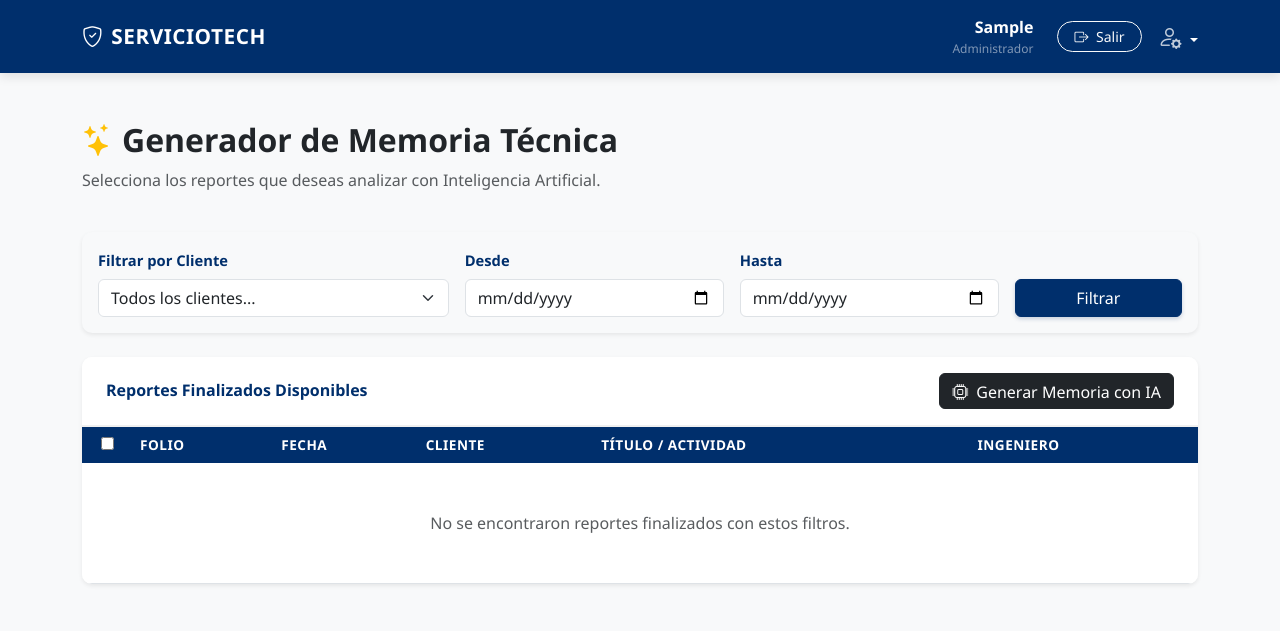
After one commit to charlyycastro/ServicioTech, a Django app: page /memoria/seleccion/ in a window 1280 px wide. The commit adds this page. Shown: the top 631 px of the page. Run offline with Django 5.2, Linux system fonts and the light colour scheme; the visitor is signed in with stand-in values (Sample User, id 1); data that the repository does not hold is empty.

Commit message:
WIP: Módulo de Memoria Técnica con IA Gemini y corrección de descargas Word

```diff
--- a/orders/urls.py
+++ b/orders/urls.py
@@ -22,4 +22,8 @@ urlpatterns = [
     path('usuarios/editar/<int:pk>/', views.edit_user_view, name='edit_user'),
     path('usuarios/eliminar/<int:pk>/', views.delete_user_view, name='delete_user'),
     path('editar/<int:pk>/', views.order_update, name='update'),
+    path('order/<int:pk>/word/', views.download_word, name='download_word'),
+    path('memoria/seleccion/', views.memory_selection_view, name='memory_select'),
+    path('memoria/previsualizar/', views.memory_preview_view, name='memory_preview'),
+    path('memoria/descargar/', views.memory_download_view, name='memory_download'),
 ]
--- a/orders/views.py
+++ b/orders/views.py
@@ -1,3 +1,20 @@
+import os
+import uuid
+import base64
+import unicodedata
+
+# --- TERCEROS ---
+import weasyprint
+import google.generativeai as genai
+from docx.shared import Inches
+from docx import Document
+from docx.shared import Inches, Pt, RGBColor
+from docx.enum.text import WD_ALIGN_PARAGRAPH
+from docx.enum.table import WD_ALIGN_VERTICAL, WD_TABLE_ALIGNMENT
+from docx.oxml import OxmlElement
+from docx.oxml.ns import qn
+
+# --- DJANGO ---
 from django.shortcuts import render, redirect, get_object_or_404
 from django.contrib.auth.decorators import login_required, user_passes_test
 from django.views.decorators.http import require_POST
@@ -15,12 +32,11 @@ from django.contrib.auth.hashers import make_password
 from django.core.mail import EmailMessage
 from django.core.files.base import ContentFile
 from django.utils.dateparse import parse_date
+from django.utils import timezone  # <--- FALTABA ESTA PARA LA FECHA
 from django.db import IntegrityError
-import base64
-import uuid
 
-# --- IMPORTACIONES DE TUS MODELOS Y FORMS ---
-from .models import ServiceOrder, EngineerProfile
+# --- MODELOS Y FORMULARIOS ---
+from .models import ServiceOrder, EngineerProfile, ServiceEvidence
 from .forms import (
     ServiceOrderForm, EquipmentFormSet, ServiceMaterialFormSet,
     ShelterEquipmentFormSet, ServiceEvidenceFormSet,
@@ -557,3 +573,342 @@ def logout_view(request):
     logout(request)
     messages.info(request, "Has cerrado sesión.")
     return redirect("account_login")
+
+# ================================================================
+# MÓDULO INTELIGENCIA ARTIFICIAL: MEMORIA TÉCNICA
+# ================================================================
+
+@login_required
+@user_passes_test(es_ingeniero_o_admin)
+def memory_selection_view(request):
+    """
+    Vista para seleccionar múltiples reportes y generar la memoria.
+    Funciona igual que order_list pero con checkboxes.
+    """
+    orders = ServiceOrder.objects.filter(estatus='finalizado').order_by('-fecha_servicio')
+
+    # --- FILTROS (Misma lógica que tu lista) ---
+    cliente = request.GET.get('cliente', '').strip()
+    if cliente:
+        orders = orders.filter(cliente_nombre__icontains=cliente)
+
+    fecha_ini = request.GET.get('fecha_inicio')
+    fecha_fin = request.GET.get('fecha_fin')
+    if fecha_ini: orders = orders.filter(fecha_servicio__gte=fecha_ini)
+    if fecha_fin: orders = orders.filter(fecha_servicio__lte=fecha_fin)
+
+    # Obtenemos lista única de clientes para el dropdown
+    clientes_list = ServiceOrder.objects.values_list('cliente_nombre', flat=True).distinct().order_by('cliente_nombre')
+
+    return render(request, 'orders/memory_selection.html', {
+        'orders': orders,
+        'clientes_list': clientes_list
+    })
+
+@login_required
+@user_passes_test(es_ingeniero_o_admin)
+@require_POST
+def memory_preview_view(request):
+    selected_ids = request.POST.getlist('selected_orders')
+    if not selected_ids:
+        messages.error(request, "Selecciona al menos una orden.")
+        return redirect('orders:memory_select')
+
+    # Recuperar datos
+    ordenes = ServiceOrder.objects.filter(id__in=selected_ids).order_by('fecha_servicio')
+    cliente_principal = ordenes.first().cliente_nombre
+
+    # Construir Contexto
+    contexto = ""
+    for orden in ordenes:
+        act = (orden.actividades or "").replace('\n', ' ')
+        hallazgos = (orden.comentarios or "").replace('\n', ' ')
+        contexto += f"""
+        [FOLIO {orden.folio}]
+        - Tipo: {', '.join(orden.tipos_servicio)}
+        - Actividades: {act}
+        - Hallazgos: {hallazgos}
+        --------------------------------------------------
+        """
+
+    prompt = f"""
+    Actúa como Gerente Técnico. Redacta una MEMORIA TÉCNICA para "{cliente_principal}".
+
+    DATOS:
+    {contexto}
+
+    INSTRUCCIONES:
+    - Texto plano para Word.
+    - Sin Markdown (**).
+    - Secciones: RESUMEN, DETALLES, HALLAZGOS, RECOMENDACIONES.
+    """
+
+    # Conexión Gemini (Usando el modelo 'latest' que nos funcionó)
+    api_key = os.getenv("GEMINI_API_KEY")
+    texto_ia = "Error: No hay API Key."
+
+    if api_key:
+        try:
+            genai.configure(api_key=api_key)
+            model = genai.GenerativeModel('gemini-flash-latest') # O el que te funcionó
+            response = model.generate_content(prompt)
+            texto_ia = response.text.replace('**', '').replace('##', '')
+        except Exception as e:
+            texto_ia = f"Error generando texto con IA: {e}.\n\nPuedes escribir el reporte manualmente aquí."
+
+    # Renderizamos la vista previa (NO descargamos aún)
+    return render(request, 'orders/memory_preview.html', {
+        'texto_generado': texto_ia,
+        'selected_ids': selected_ids, # Pasamos los IDs ocultos para usarlos al descargar
+        'cliente': cliente_principal
+    })
+
+# ------------------------------------------------------------------
+# VISTA 2: DESCARGA FINAL (Word Profesional + Fotos)
+# ------------------------------------------------------------------
+@login_required
+@user_passes_test(es_ingeniero_o_admin)
+@require_POST
+def memory_download_view(request):
+    # Recibimos el texto FINAL (posiblemente editado por el usuario)
+    texto_final = request.POST.get('texto_final')
+    # Recibimos los IDs de nuevo para buscar las fotos
+    selected_ids_str = request.POST.get('selected_ids', '')
+
+    # Convertir string de lista "[1, 2]" a lista real python
+    import ast
+    try:
+        selected_ids = ast.literal_eval(selected_ids_str)
+        ordenes = ServiceOrder.objects.filter(id__in=selected_ids).order_by('fecha_servicio')
+    except:
+        ordenes = []
+
+    # Crear Documento
+    document = Document()
+    style = document.styles['Normal']
+    font = style.font
+    font.name = 'Calibri'
+    font.size = Pt(11)
+
+    # 1. Encabezado Profesional
+    header = document.sections[0].header
+    paragraph = header.paragraphs[0]
+    paragraph.text = f"MEMORIA TÉCNICA - {timezone.now().year}"
+    paragraph.alignment = WD_ALIGN_PARAGRAPH.RIGHT
+
+    # 2. Título Principal
+    titulo = document.add_heading('MEMORIA TÉCNICA DE SERVICIO', 0)
+    titulo.alignment = WD_ALIGN_PARAGRAPH.CENTER
+    document.add_paragraph(f"Cliente: {ordenes.first().cliente_nombre if ordenes else 'Varios'}")
+    document.add_paragraph(f"Fecha de Emisión: {timezone.now().date()}")
+    document.add_paragraph("_" * 50)
+
+    # 3. Insertar el Texto (Editado por ti)
+    document.add_paragraph(texto_final)
+
+    # 4. ANEXO FOTOGRÁFICO (Aquí insertamos las imágenes reales)
+    if ordenes:
+        document.add_page_break()
+        document.add_heading('ANEXO FOTOGRÁFICO', level=1)
+
+        table = document.add_table(rows=1, cols=2)
+        table.autofit = True
+
+        # Iteramos sobre las órdenes y sus evidencias
+        row_cells = table.rows[0].cells
+        idx = 0
+
+        for orden in ordenes:
+            for evidencia in orden.evidencias.all():
+                # Verificar si el archivo existe físicamente
+                if evidencia.archivo and os.path.exists(evidencia.archivo.path):
+                    # Lógica para hacer una cuadrícula de 2 columnas
+                    if idx % 2 == 0 and idx != 0:
+                        row_cells = table.add_row().cells
+
+                    cell = row_cells[idx % 2]
+                    p = cell.paragraphs[0]
+                    p.alignment = WD_ALIGN_PARAGRAPH.CENTER
+
+                    try:
+                        # Insertar imagen redimensionada
+                        run = p.add_run()
+                        run.add_picture(evidencia.archivo.path, width=Inches(2.5))
+                        # Pie de foto
+                        p.add_run(f"\n{orden.folio}: {evidencia.comentario or 'Evidencia'}")
+                        idx += 1
+                    except Exception as e:
+                        print(f"Error imagen: {e}")
+
+    # 5. Descarga
+    response = HttpResponse(content_type='application/vnd.openxmlformats-officedocument.wordprocessingml.document')
+    response['Content-Disposition'] = f'attachment; filename="Memoria_Tecnica.docx"'
+    document.save(response)
+    return response
+
+
+    # ================================================================
+# RESTAURACIÓN: FUNCIONES PARA WORD INDIVIDUAL (REPORTES CLÁSICOS)
+# ================================================================
+
+# --- Helpers para estilos de Word ---
+def set_cell_color(cell, color):
+    tc = cell._tc.get_or_add_tcPr()
+    shd = OxmlElement('w:shd')
+    shd.set(qn('w:fill'), color)
+    tc.append(shd)
+
+def make_header_blue(cell, text):
+    cell.text = ""; p = cell.paragraphs[0]; r = p.add_run(text)
+    r.bold = True; r.font.color.rgb = RGBColor(255,255,255); set_cell_color(cell, '1F4E78')
+
+def make_label_gray(cell, text):
+    cell.text = ""; p = cell.paragraphs[0]; r = p.add_run(text)
+    r.bold = True; r.font.size = Pt(9); r.font.color.rgb = RGBColor(0,0,0); set_cell_color(cell, 'F2F2F2')
+
+def set_value_text(cell, text):
+    cell.text = str(text) if text else "-"; cell.paragraphs[0].runs[0].font.size = Pt(9)
+
+def insert_signature(cell, title, img_field, name):
+    cell.text = ""; p = cell.paragraphs[0]; p.alignment = WD_ALIGN_PARAGRAPH.CENTER
+    if img_field:
+        try:
+            if hasattr(img_field, 'path') and os.path.exists(img_field.path):
+                p.add_run().add_picture(img_field.path, height=Inches(0.6))
+            elif isinstance(img_field, str) and os.path.exists(img_field):
+                p.add_run().add_picture(img_field, height=Inches(0.6))
+        except: pass
+    else: p.add_run("\n\n\n")
+    p.add_run("\n_______________________\n")
+    if name: p.add_run(str(name)+"\n").bold=True
+    p.add_run(title).font.size = Pt(7)
+
+@login_required
+def download_word(request, pk):
+    order = get_object_or_404(ServiceOrder, pk=pk)
+    doc = Document()
+
+    # Márgenes
+    s = doc.sections[0]
+    s.left_margin = s.right_margin = s.top_margin = s.bottom_margin = Inches(0.4)
+    w_total = s.page_width - s.left_margin - s.right_margin
+
+    # Encabezado con Logo
+    t = doc.add_table(rows=1, cols=3); t.autofit=False; t.alignment = WD_TABLE_ALIGNMENT.CENTER
+    t.columns[0].width = int(w_total*0.2)
+    t.columns[1].width = int(w_total*0.5)
+    t.columns[2].width = int(w_total*0.3)
+
+    logo = os.path.join(settings.BASE_DIR, 'static', 'orders', 'inovatech-logo.png')
+    if os.path.exists(logo):
+        t.rows[0].cells[0].paragraphs[0].add_run().add_picture(logo, width=Inches(1.2))
+
+    p = t.rows[0].cells[1].paragraphs[0]; p.alignment=1
+    r = p.add_run("ORDEN DE SERVICIO TÉCNICO"); r.bold=True; r.font.size=Pt(16); r.font.color.rgb=RGBColor(31,78,120)
+
+    # Cuadro de Folio
+    tf = t.rows[0].cells[2].add_table(rows=2, cols=1); tf.alignment=2
+    tbl = tf._tbl; borders = OxmlElement('w:tblBorders')
+    for b in ['top','left','bottom','right','insideH']:
+        el = OxmlElement(f'w:{b}'); el.set(qn('w:val'),'single'); el.set(qn('w:sz'),'4'); borders.append(el)
+    tbl.tblPr.append(borders)
+
+    tf.cell(0,0).paragraphs[0].add_run("FOLIO").bold=True
+    r = tf.cell(1,0).paragraphs[0].add_run(str(order.folio)); r.bold=True; r.font.color.rgb=RGBColor(192,0,0); r.font.size=Pt(12)
+    doc.add_paragraph()
+
+    # Tabla Principal
+    t = doc.add_table(rows=0, cols=4); t.style='Table Grid'
+    w1=int(w_total*0.15); w2=int(w_total*0.35)
+    for i in range(4): t.columns[i].width = w1 if i%2==0 else w2
+
+    # A. Info General
+    r=t.add_row(); r.cells[0].merge(r.cells[3]); make_header_blue(r.cells[0], " A. INFORMACIÓN GENERAL")
+    r=t.add_row(); make_label_gray(r.cells[0],"1. Cliente"); set_value_text(r.cells[1], order.cliente_nombre)
+    make_label_gray(r.cells[2],"2. Ubicación"); set_value_text(r.cells[3], order.ubicacion)
+
+    r=t.add_row(); make_label_gray(r.cells[0],"3. Fecha"); set_value_text(r.cells[1], order.fecha_servicio)
+    make_label_gray(r.cells[2],"4. Contacto"); set_value_text(r.cells[3], order.cliente_contacto)
+
+    r=t.add_row(); make_label_gray(r.cells[0],"5. Tipo serv.")
+    bd = str(order.tipos_servicio).lower()
+    chk = lambda x: "☒" if x in bd else "☐"
+    txt = (f"{chk('instal')} Instalación   {chk('config')} Configuración\n"
+           f"{chk('mantenim')} Mantenimiento   {chk('garant')} Garantía\n"
+           f"{chk('revis')} Falla/Revisión   {chk('capacit')} Capacitación")
+    set_value_text(r.cells[1], txt)
+    make_label_gray(r.cells[2],"6. Ingeniero"); set_value_text(r.cells[3], order.ingeniero_nombre)
+
+    r=t.add_row(); set_cell_color(r.cells[0],'FFFFFF'); set_cell_color(r.cells[1],'FFFFFF')
+    make_label_gray(r.cells[2],"7. ID Ticket"); set_value_text(r.cells[3], order.ticket_id)
+
+    # B. Equipo
+    r=t.add_row(); r.cells[0].merge(r.cells[3]); make_header_blue(r.cells[0], " B. DATOS DEL EQUIPO")
+    r=t.add_row()
+    for i,x in enumerate(["Marca","Modelo","Serie","Descripción"]): make_label_gray(r.cells[i], x)
+    eq = order.equipos.first()
+    r=t.add_row()
+    if eq:
+        set_value_text(r.cells[0], eq.marca); set_value_text(r.cells[1], eq.modelo)
+        set_value_text(r.cells[2], eq.serie); set_value_text(r.cells[3], eq.descripcion)
+    else: r.cells[0].merge(r.cells[3]); set_value_text(r.cells[0], "Sin equipo.")
+
+    # C. Datos Técnicos
+    r=t.add_row(); r.cells[0].merge(r.cells[3]); make_header_blue(r.cells[0], " C. DATOS TÉCNICOS")
+    r=t.add_row(); make_label_gray(r.cells[0],"1. Título"); r.cells[1].merge(r.cells[3]); set_value_text(r.cells[1], order.titulo)
+
+    r=t.add_row(); make_label_gray(r.cells[0],"2. Actividades"); c=r.cells[1]; c.merge(r.cells[3]); c.text=""
+    c.paragraphs[0].add_run(str(order.actividades)).font.size=Pt(9)
+
+    # Evidencias en Word individual
+    if order.evidencias.exists():
+        c.paragraphs[0].add_run("\n\n--- EVIDENCIA FOTOGRÁFICA ---\n").bold=True
+        for f in order.evidencias.all():
+            if f.archivo and os.path.exists(f.archivo.path):
+                try: c.paragraphs[0].add_run().add_picture(f.archivo.path, width=Inches(2.5))
+                except: pass
+
+    r=t.add_row(); make_label_gray(r.cells[0],"3. Comentarios"); r.cells[1].merge(r.cells[3]); set_value_text(r.cells[1], order.comentarios)
+
+    # D. Costos
+    r=t.add_row(); r.cells[0].merge(r.cells[3]); make_header_blue(r.cells[0], " D. COSTOS Y TIEMPOS")
+    r=t.add_row(); make_label_gray(r.cells[0],"Tiempo (hrs)"); set_value_text(r.cells[1], order.horas)
+    make_label_gray(r.cells[2],"Costo"); set_value_text(r.cells[3], str(order.costo_mxn))
+
+    # E. Firmas
+    r=t.add_row(); r.cells[0].merge(r.cells[3]); make_header_blue(r.cells[0], " E. ACEPTACIÓN DEL SERVICIO")
+    r=t.add_row(); r.cells[0].merge(r.cells[3])
+    r.cells[0].paragraphs[0].add_run("Al firmar acepta conformidad.").font.size=Pt(7)
+
+    r=t.add_row(); c=r.cells[0]; c.merge(r.cells[3]); ts=c.add_table(rows=1,cols=3); ts.autofit=False; ts.alignment=1
+    w3 = int(w_total/3)
+    for cl in ts.rows[0].cells: cl.width = w3
+
+    # Buscador de firmas
+    def find_u(n):
+        if not n: return None
+        target = str(n).lower().strip()
+        for u in User.objects.all():
+            fn = (u.get_full_name() or "").lower().strip()
+            un = u.username.lower().strip()
+            if fn == target or un == target: return u
+        return None
+
+    fi = None; ui = find_u(order.ingeniero_nombre)
+    if ui:
+        if hasattr(ui,'engineerprofile') and ui.engineerprofile.firma: fi=ui.engineerprofile.firma
+        elif hasattr(ui,'profile') and ui.profile.firma: fi=ui.profile.firma
+
+    fv = None; uv = find_u(order.contacto_nombre)
+    if uv:
+        if hasattr(uv,'engineerprofile') and uv.engineerprofile.firma: fv=uv.engineerprofile.firma
+        elif hasattr(uv,'profile') and uv.profile.firma: fv=uv.profile.firma
+
+    insert_signature(ts.cell(0,0), "Ingeniero de Soporte", fi, order.ingeniero_nombre)
+    insert_signature(ts.cell(0,1), "Cliente", order.firma, order.cliente_contacto)
+    insert_signature(ts.cell(0,2), "Contacto Interno / Visor", fv, order.contacto_nombre)
+
+    resp = HttpResponse(content_type='application/vnd.openxmlformats-officedocument.wordprocessingml.document')
+    resp['Content-Disposition'] = f'attachment; filename="Orden_{order.folio}.docx"'
+    doc.save(resp)
+    return resp
--- /dev/null
+++ b/templates/orders/memory_selection.html
@@ -0,0 +1,100 @@
+{% extends 'orders/base.html' %}
+
+{% block title %}Selección IA · ServicioTech{% endblock %}
+
+{% block content %}
+<div class="d-flex justify-content-between align-items-center mb-4">
+    <div>
+        <h2 class="fw-bold text-dark"><i class="bi bi-stars text-warning me-2"></i>Generador de Memoria Técnica</h2>
+        <p class="text-muted">Selecciona los reportes que deseas analizar con Inteligencia Artificial.</p>
+    </div>
+</div>
+
+{# FILTROS #}
+<div class="card shadow-sm border-0 mb-4 bg-light">
+    <div class="card-body">
+        <form method="get" class="row g-3">
+            <div class="col-md-4">
+                <label class="form-label fw-bold">Filtrar por Cliente</label>
+                <select name="cliente" class="form-select" onchange="this.form.submit()">
+                    <option value="">Todos los clientes...</option>
+                    {% for c in clientes_list %}
+                        <option value="{{ c }}" {% if request.GET.cliente == c %}selected{% endif %}>{{ c }}</option>
+                    {% endfor %}
+                </select>
+            </div>
+            <div class="col-md-3">
+                <label class="form-label">Desde</label>
+                <input type="date" name="fecha_inicio" class="form-control" value="{{ request.GET.fecha_inicio }}">
+            </div>
+            <div class="col-md-3">
+                <label class="form-label">Hasta</label>
+                <input type="date" name="fecha_fin" class="form-control" value="{{ request.GET.fecha_fin }}">
+            </div>
+            <div class="col-md-2 d-flex align-items-end">
+                <button type="submit" class="btn btn-primary w-100">Filtrar</button>
+            </div>
+        </form>
+    </div>
+</div>
+
+<form method="post" action="{% url 'orders:memory_preview' %}">
+    {% csrf_token %}
+
+    <div class="card shadow-sm border-0">
+        <div class="card-header bg-white py-3 d-flex justify-content-between align-items-center">
+            <h6 class="m-0 fw-bold text-primary">Reportes Finalizados Disponibles</h6>
+            <button type="submit" class="btn btn-dark">
+                <i class="bi bi-cpu me-2"></i>Generar Memoria con IA
+            </button>
+        </div>
+        <div class="table-responsive">
+            <table class="table table-hover align-middle mb-0">
+                <thead class="bg-light">
+                    <tr>
+                        <th width="50" class="text-center"><input type="checkbox" id="select-all"></th>
+                        <th>Folio</th>
+                        <th>Fecha</th>
+                        <th>Cliente</th>
+                        <th>Título / Actividad</th>
+                        <th>Ingeniero</th>
+                    </tr>
+                </thead>
+                <tbody>
+                    {% for orden in orders %}
+                    <tr>
+                        <td class="text-center">
+                            <input type="checkbox" name="selected_orders" value="{{ orden.id }}" class="form-check-input order-check">
+                        </td>
+                        <td class="fw-bold">{{ orden.folio }}</td>
+                        <td>{{ orden.fecha_servicio|date:"d/m/Y" }}</td>
+                        <td>{{ orden.cliente_nombre }}</td>
+                        <td>
+                            <div class="small fw-bold">{{ orden.titulo }}</div>
+                            <div class="text-muted small text-truncate" style="max-width: 300px;">
+                                {{ orden.actividades }}
+                            </div>
+                        </td>
+                        <td><span class="badge bg-secondary">{{ orden.ingeniero_nombre }}</span></td>
+                    </tr>
+                    {% empty %}
+                    <tr>
+                        <td colspan="6" class="text-center py-5 text-muted">
+                            No se encontraron reportes finalizados con estos filtros.
+                        </td>
+                    </tr>
+                    {% endfor %}
+                </tbody>
+            </table>
+        </div>
+    </div>
+</form>
+
+<script>
+    // Script simple para "Seleccionar Todos"
+    document.getElementById('select-all').addEventListener('change', function(e){
+        const checkboxes = document.querySelectorAll('.order-check');
+        checkboxes.forEach(chk => chk.checked = e.target.checked);
+    });
+</script>
+{% endblock %}
--- a/templates/orders/order_detail.html
+++ b/templates/orders/order_detail.html
@@ -289,7 +289,10 @@
   <h1 class="h4 m-0">Orden {{ object.folio }}</h1>
   <div class="d-flex gap-2">
     <a class="btn btn-outline-secondary" href="{% url 'orders:dashboard' %}">Volver</a>
-
+{# --- AQUÍ ESTÁ EL BOTÓN DE WORD QUE FALTABA --- #}
+    <a href="{% url 'orders:download_word' object.pk %}" class="btn btn-primary" style="background-color: #2b5797; border-color: #2b5797;">
+        <i class="bi bi-file-word-fill me-1"></i>Word
+    </a>
     {# --- NUEVO: BOTÓN EDITAR SOLO PARA SUPERUSUARIO --- #}
     {% if user.is_superuser %}
         <a href="{% url 'orders:update' object.pk %}" class="btn btn-warning text-dark fw-bold">
```
Also changed, not shown: templates/orders/dashboard.html (+11 -3 lines), templates/orders/memory_preview.html (added, +33 -0 lines), templates/orders/memory_result.html (added, +42 -0 lines), servicereports/urls.py (line endings or trailing spaces).
